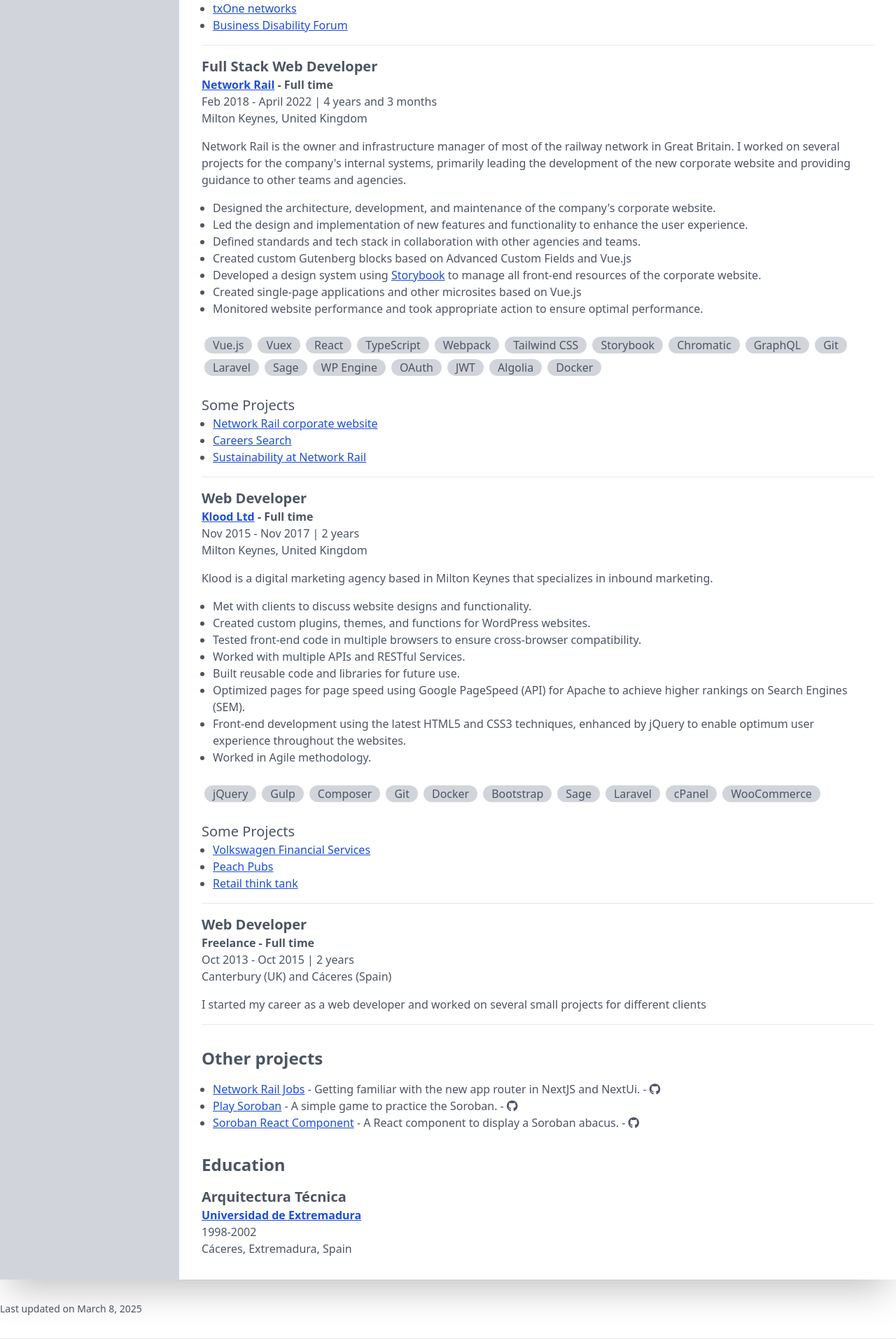
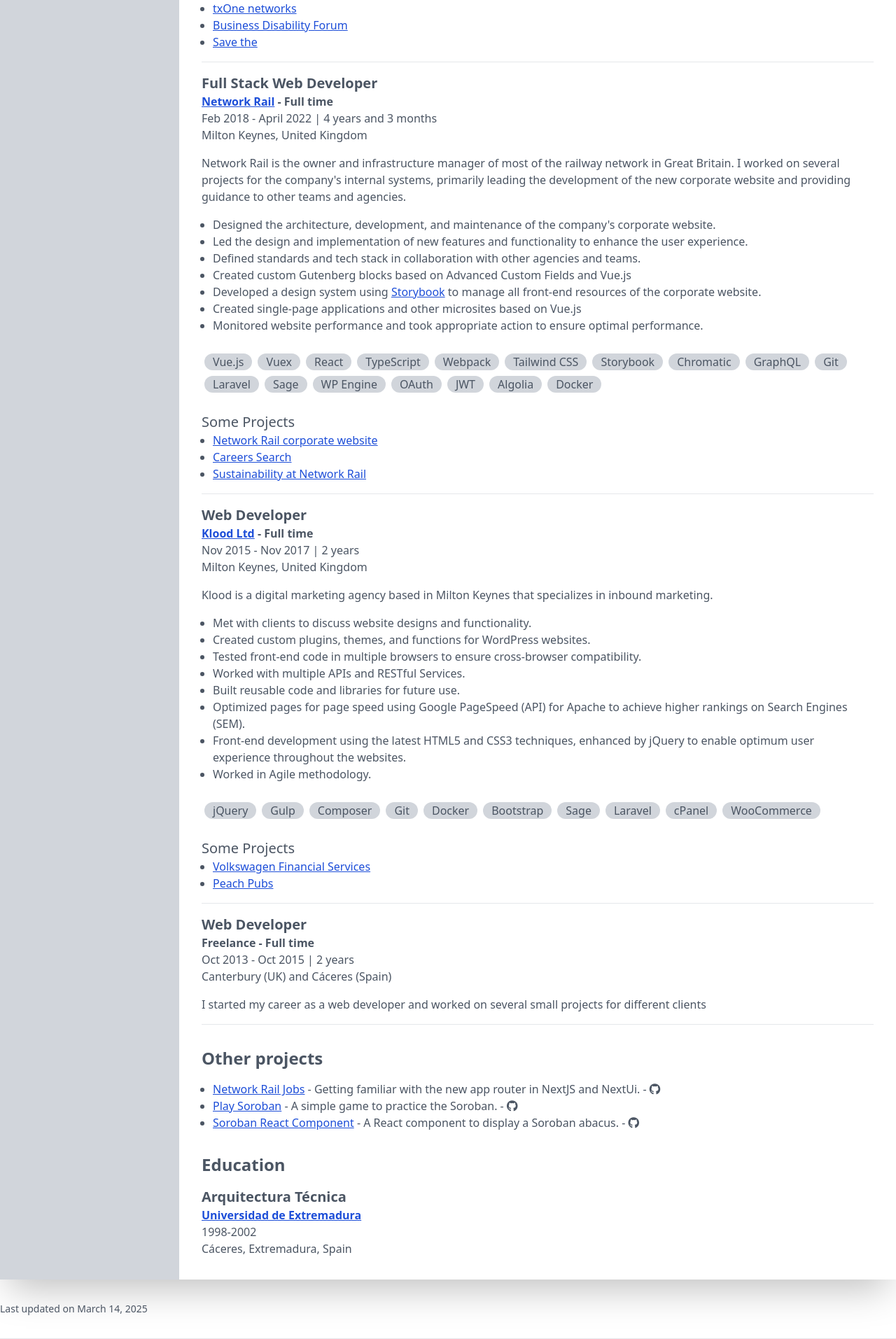
Before and after one commit to DuffmanCC/web-cv, a Vue app: page / in a window 1280 px wide. Shown: the part 2717-4630 px from the top of the page at 70% size. Built offline with nearby package versions, Linux system fonts and the light colour scheme.

Commit message:
update data

```diff
--- a/src/App.vue
+++ b/src/App.vue
@@ -63,7 +63,7 @@
         class="text-sm p-3 sm:p-8 xl:px-0 border-b dark:bg-gray-700 xl:dark:bg-gray-900 dark:text-white print:hidden"
       >
         Last updated on
-        <time datetime="2025-01-11">March 8, 2025</time>
+        <time datetime="2025-01-11">March 14, 2025</time>
       </footer>
     </div>
   </div>
--- a/src/data/en.json
+++ b/src/data/en.json
@@ -147,6 +147,10 @@
         {
           "url": "https://businessdisabilityforum.org.uk/",
           "title": "Business Disability Forum"
+        },
+        {
+          "url": "https://www.savetherhino.org/",
+          "title": "Save the"
         }
       ]
     },
@@ -196,7 +200,7 @@
           "title": "Careers Search"
         },
         {
-          "url": "https://duffmancc.github.io/sustainability-at-network-rail/2",
+          "url": "https://duffmancc.github.io/sustainability-at-network-rail/",
           "title": "Sustainability at Network Rail"
         }
       ]
@@ -237,12 +241,8 @@
           "title": "Volkswagen Financial Services"
         },
         {
-          "url": "https://www.peachpubs.com",
+          "url": "https://makinglifepeachy.com/",
           "title": "Peach Pubs"
-        },
-        {
-          "url": "https://www.retailthinktank.co.uk",
-          "title": "Retail think tank"
         }
       ]
     },
```
